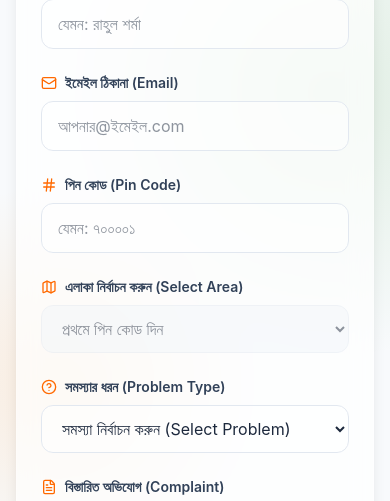
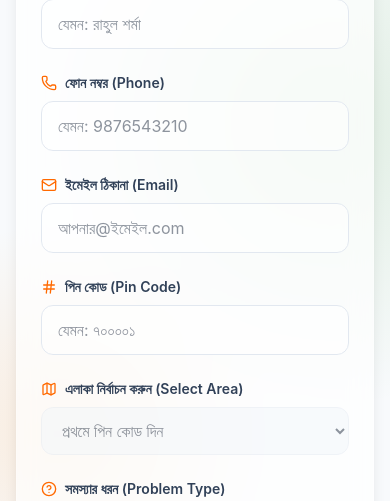
Before and after one commit to anshuonline/informsukanta, a React (Vite) app: page / in a window 390 px wide. Shown: the part 343-844 px from the top of the page. Built offline with nearby package versions, Linux system fonts and the light colour scheme.

Commit message:
Add Phone Number field to form

```diff
--- a/src/App.jsx
+++ b/src/App.jsx
@@ -1,10 +1,11 @@
 import React, { useState, useRef } from 'react';
-import { MapPin, Camera, Image as ImageIcon, Send, AlertCircle, CheckCircle2, User, Mail, Hash, FileText, Map, HelpCircle } from 'lucide-react';
+import { MapPin, Camera, Image as ImageIcon, Send, AlertCircle, CheckCircle2, User, Mail, Hash, FileText, Map, HelpCircle, Phone } from 'lucide-react';
 import { pincodeData } from './pincodeData';
 
 export default function App() {
   const [formData, setFormData] = useState({
     name: '',
+    phone: '',
     email: '',
     pincode: '',
     locationName: '',
@@ -106,6 +107,7 @@ export default function App() {
     form.append('replyto', formData.email);
 
     form.append('নাম (Name)', formData.name);
+    form.append('ফোন নম্বর (Phone)', formData.phone);
     form.append('ইমেইল (Email)', formData.email);
     form.append('পিন কোড (Pincode)', formData.pincode);
     if (formData.locationName) {
@@ -135,7 +137,7 @@ export default function App() {
       const data = await response.json();
       if (data.success) {
         setSubmitStatus('success');
-        setFormData({ name: '', email: '', pincode: '', locationName: '', problemType: '', complaint: '' });
+        setFormData({ name: '', phone: '', email: '', pincode: '', locationName: '', problemType: '', complaint: '' });
         setLocation(null);
         setImages([]);
         setAvailableLocations([]);
@@ -203,6 +205,25 @@ export default function App() {
 
               <div className="space-y-2">
                 <label className="text-sm font-semibold text-slate-700 flex items-center gap-2">
+                  <Phone className="w-4 h-4 text-orange-500" /> ফোন নম্বর (Phone)
+                </label>
+                <input
+                  type="tel"
+                  name="phone"
+                  required
+                  maxLength="10"
+                  pattern="[0-9]{10}"
+                  value={formData.phone}
+                  onChange={handleInputChange}
+                  placeholder="যেমন: 9876543210"
+                  className="w-full px-4 py-3 rounded-xl border border-slate-200 focus:border-orange-500 focus:ring-2 focus:ring-orange-200 transition-all outline-none bg-white/50"
+                />
+              </div>
+            </div>
+
+            <div className="grid grid-cols-1 md:grid-cols-2 gap-6">
+              <div className="space-y-2">
+                <label className="text-sm font-semibold text-slate-700 flex items-center gap-2">
                   <Mail className="w-4 h-4 text-orange-500" /> ইমেইল ঠিকানা (Email)
                 </label>
                 <input
@@ -215,9 +236,6 @@ export default function App() {
                   className="w-full px-4 py-3 rounded-xl border border-slate-200 focus:border-orange-500 focus:ring-2 focus:ring-orange-200 transition-all outline-none bg-white/50"
                 />
               </div>
-            </div>
-
-            <div className="grid grid-cols-1 md:grid-cols-2 gap-6">
               <div className="space-y-2">
                 <label className="text-sm font-semibold text-slate-700 flex items-center gap-2">
                   <Hash className="w-4 h-4 text-orange-500" /> পিন কোড (Pin Code)
```
